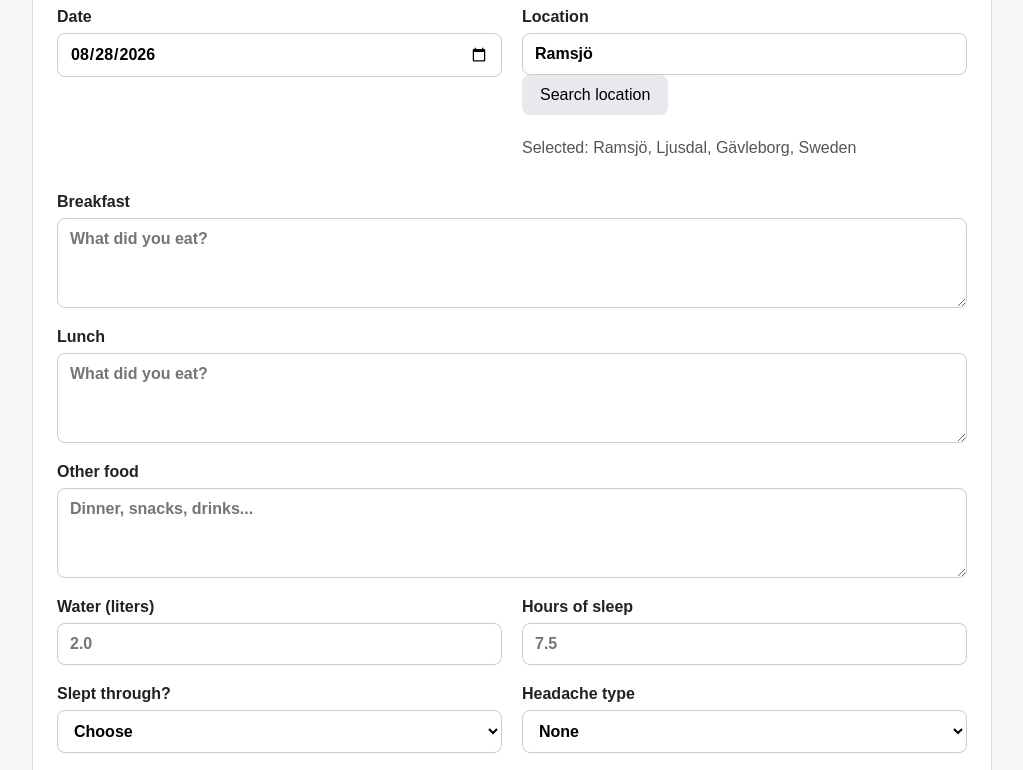
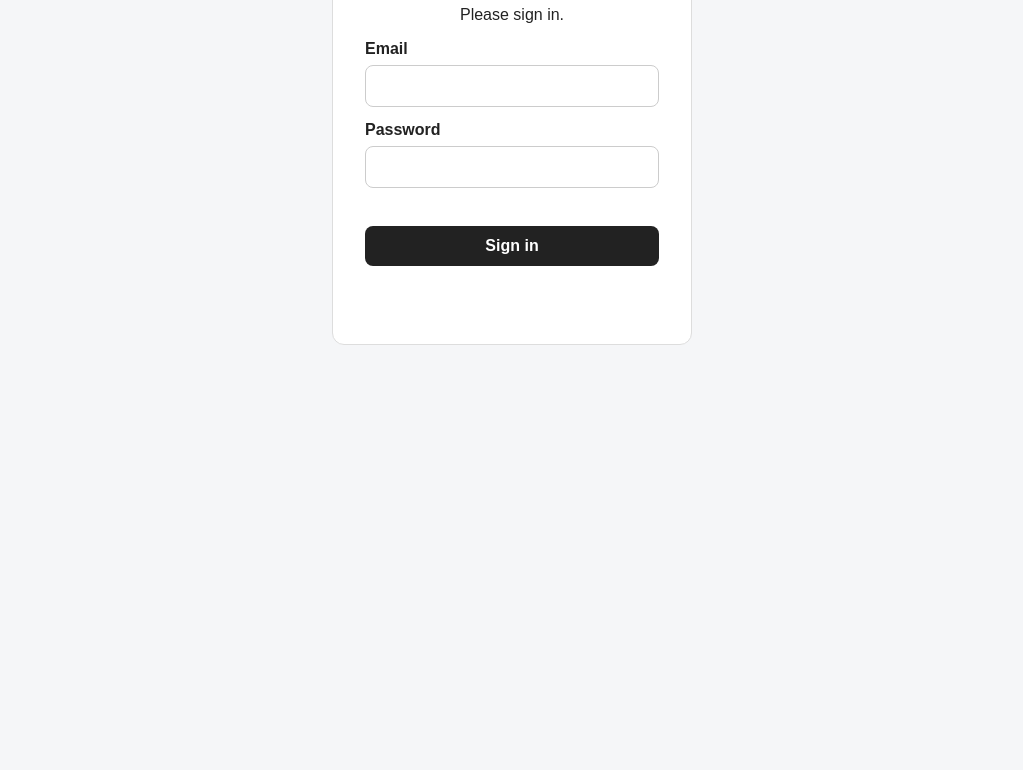
Before and after one commit to TKTsunamiMH/migraine-calendar, a website built with Vite: page index.html in a window 1280 px wide. Shown: the part 281-1051 px from the top of the page, without its empty margins (128-1151 px from the left). After the commit the page ends 800 px from the top, so only its background shows below. Built offline with nearby package versions, Linux system fonts and the light colour scheme; some packages are replaced by stand-ins of ours; no server answers; the database is empty.

Commit message:
adding login and logout

```diff
--- a/src/main.js
+++ b/src/main.js
@@ -1,11 +1,58 @@
 import { supabase } from './supabaseClient.js'
 import './style.css'
 
+const { data: { session } } = await supabase.auth.getSession()
+
+if (!session) {
+    document.querySelector('#app').innerHTML = `
+      <div id="loginScreen" class="login-screen">
+        <div class="login-box">
+          <h1>Migraine Calendar</h1>
+          <p>Please sign in.</p>
+          <form id="login-form">
+            <label>
+              Email
+              <input type="email" id="loginEmail" required autocomplete="username">
+            </label>
+            <label>
+              Password
+              <input type="password" id="loginPassword" required autocomplete="current-password">
+            </label>
+            <button class="save-button" type="submit">Sign in</button>
+            <p id="loginError"></p>
+          </form>
+        </div>
+      </div>
+    `
+
+    document.querySelector('#login-form').addEventListener('submit', async event => {
+        event.preventDefault()
+
+        const email = document.querySelector('#loginEmail').value
+        const password = document.querySelector('#loginPassword').value
+        const errorMessage = document.querySelector('#loginError')
+
+        errorMessage.textContent = 'Signing in...'
+
+        const { error } = await supabase.auth.signInWithPassword({ email, password })
+
+        if (error) {
+            errorMessage.textContent = 'Incorrect email or password.'
+            return
+        }
+
+        window.location.reload()
+    })
+
+    throw new Error('STOP_HERE_NOT_LOGGED_IN')
+}
+
 document.querySelector('#app').innerHTML = `
-  <div class="app-container">
+    <div id="appScreen" class="app-container">
     <header class="header">
       <h1>Migraine Calendar</h1>
       <p>Track food, sleep, water, symptoms, medicine and weather.</p>
+      <button type="button" id="logoutButton" class="secondary-button">Sign out</button>
     </header>
 
     <nav class="nav">
@@ -232,6 +279,11 @@ document.querySelector('#migraine-form').addEventListener('submit', async event
     document.querySelector('#migraine-form').reset()
     window.currentWeather = null
     loadHistory()
+})
+
+document.querySelector('#logoutButton').addEventListener('click', async () => {
+    await supabase.auth.signOut()
+    window.location.reload()
 })
 
 async function loadHistory() {
--- a/src/style.css
+++ b/src/style.css
@@ -272,3 +272,29 @@ textarea {
 #calendarDetail {
     margin-top: 20px;
 }
+
+.login-screen {
+    min-height: 100vh;
+    display: flex;
+    align-items: center;
+    justify-content: center;
+    padding: 20px;
+}
+.login-box {
+    background: white;
+    border: 1px solid #ddd;
+    border-radius: 12px;
+    padding: 32px;
+    max-width: 360px;
+    width: 100%;
+    text-align: center;
+}
+.login-box form {
+    background: none;
+    border: none;
+    padding: 0;
+    display: flex;
+    flex-direction: column;
+    gap: 14px;
+    text-align: left;
+}
```
